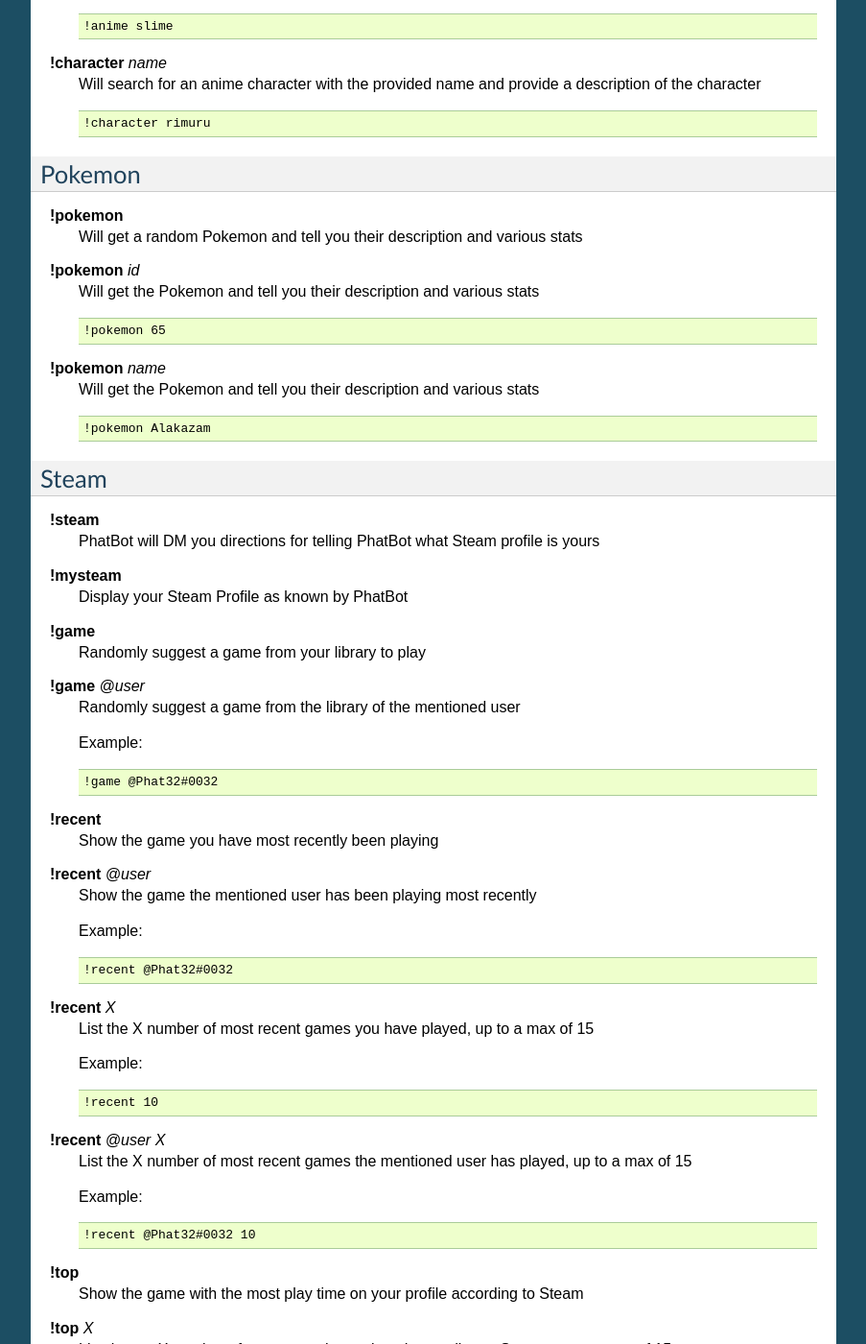
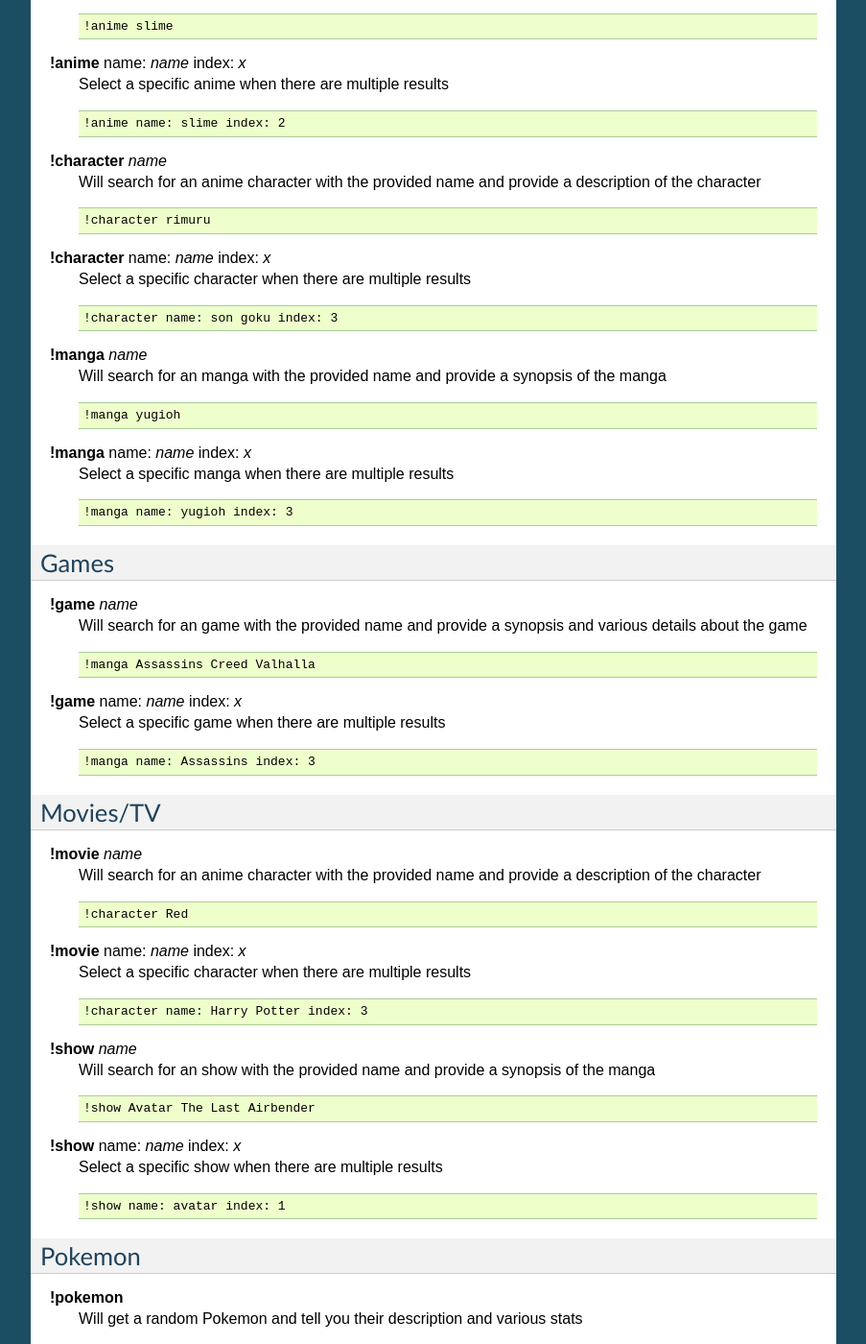
Before and after one commit to Phat32/PhatBot-Docs, a Sphinx documentation site: the page built from docs/pages/discord/commands.rst, in a window 1280 px wide and 1400 px high, scrolled down 1055 px. Shown: the whole window at 96% size, without its empty margins (198-1101 px from the left). Built offline with Sphinx 7.4.7, drawn with Linux system fonts in a browser that asks for light colours; some of the changed text lies outside the part shown.

Commit message:
Added commands

```diff
--- a/docs/pages/discord/commands.rst
+++ b/docs/pages/discord/commands.rst
@@ -62,12 +62,88 @@
 
     !anime slime
 
+**!anime** name: *name* index: *x*
+  Select a specific anime when there are multiple results
+
+  .. code-block:: none
+
+    !anime name: slime index: 2
+
 **!character** *name*
   Will search for an anime character with the provided name and provide a description of the character
 
   .. code-block:: none
 
     !character rimuru
+
+**!character** name: *name* index: *x*
+  Select a specific character when there are multiple results
+
+  .. code-block:: none
+
+    !character name: son goku index: 3
+
+**!manga** *name*
+  Will search for an manga with the provided name and provide a synopsis of the manga
+
+  .. code-block:: none
+
+    !manga yugioh
+
+**!manga** name: *name* index: *x*
+  Select a specific manga when there are multiple results
+
+  .. code-block:: none
+
+    !manga name: yugioh index: 3
+
+Games
+-----
+
+**!game** *name*
+  Will search for an game with the provided name and provide a synopsis and various details about the game
+
+  .. code-block:: none
+
+    !manga Assassins Creed Valhalla
+
+**!game** name: *name* index: *x*
+  Select a specific game when there are multiple results
+
+  .. code-block:: none
+
+    !manga name: Assassins index: 3
+
+Movies/TV
+---------
+
+**!movie** *name*
+  Will search for an anime character with the provided name and provide a description of the character
+
+  .. code-block:: none
+
+    !character Red
+
+**!movie** name: *name* index: *x*
+  Select a specific character when there are multiple results
+
+  .. code-block:: none
+
+    !character name: Harry Potter index: 3
+
+**!show** *name*
+  Will search for an show with the provided name and provide a synopsis of the manga
+
+  .. code-block:: none
+
+    !show Avatar The Last Airbender
+
+**!show** name: *name* index: *x*
+  Select a specific show when there are multiple results
+
+  .. code-block:: none
+
+    !show name: avatar index: 1
 
 Pokemon
 -------
@@ -89,6 +165,23 @@
 
     !pokemon Alakazam
 
+Star Citizen
+------------
+
+**!ship** *name*
+  Will search for an ship with the provided name and provide a details on the ship
+
+  .. code-block:: none
+
+    !ship Carrack
+
+**!ship** name: *name* index: *x*
+  Select a specific ship when there are multiple results
+
+  .. code-block:: none
+
+    !show name: constellation  index: 3
+
 Steam
 -----
 
```
Also changed, not shown: other parts of docs/pages/discord/commands.rst (+2 -2 lines), docs/pages/twitch/commands.rst (+40 -25 lines).
